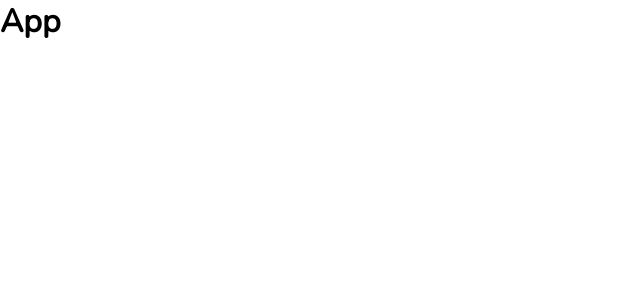
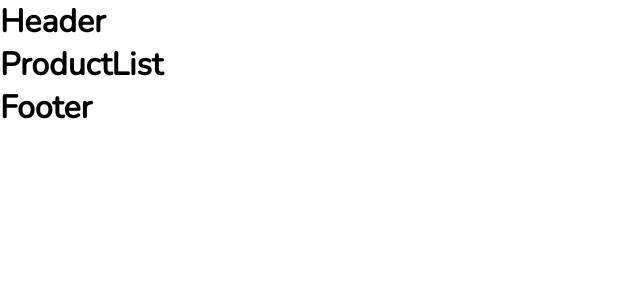
Before and after one commit to tetyanago2023/typescript-react-vite-shopping-cart, a React (Vite) app: page / in a window 1280 px wide. Shown: the top 300 px of the page, without its empty margins (0-640 px from the left). Built offline with nearby package versions, Linux system fonts and the light colour scheme.

Commit message:
components were pre-created

```diff
--- a/src/App.tsx
+++ b/src/App.tsx
@@ -1,11 +1,23 @@
+import {useState} from "react";
+import ProductList from "./components/ProductList.tsx";
+import Cart from "./components/Cart.tsx";
+import Header from "./components/Header.tsx";
+import Footer from "./components/Footer.tsx";
 
 function App() {
+    const[viewCart, setViewCart] = useState<boolean>(false)
 
-  return (
-      <div className="App">
-        <h1>App</h1>
-      </div>
-  )
+    const pageContent = viewCart ? <Cart /> : <ProductList />
+
+    const content = (
+        <>
+            <Header viewCart={viewCart} setViewCart={setViewCart} />
+            {pageContent}
+            <Footer viewCart={viewCart} />
+        </>
+    )
+
+    return content
 }
 
 export default App
--- /dev/null
+++ b/src/components/Cart.tsx
@@ -0,0 +1,9 @@
+const Cart = () => {
+    return (
+        <header>
+            <h1>Cart</h1>
+        </header>
+    );
+}
+
+export default Cart;
--- /dev/null
+++ b/src/components/Footer.tsx
@@ -0,0 +1,9 @@
+const Footer = () => {
+    return (
+        <header>
+            <h1>Footer</h1>
+        </header>
+    );
+}
+
+export default Footer;
--- /dev/null
+++ b/src/components/Header.tsx
@@ -0,0 +1,9 @@
+const Header = () => {
+    return (
+        <header>
+        <h1>Header</h1>
+        </header>
+    );
+}
+
+export default Header;
--- /dev/null
+++ b/src/components/ProductList.tsx
@@ -0,0 +1,9 @@
+const ProductList = () => {
+    return (
+        <header>
+            <h1>ProductList</h1>
+        </header>
+    );
+}
+
+export default ProductList;
```
